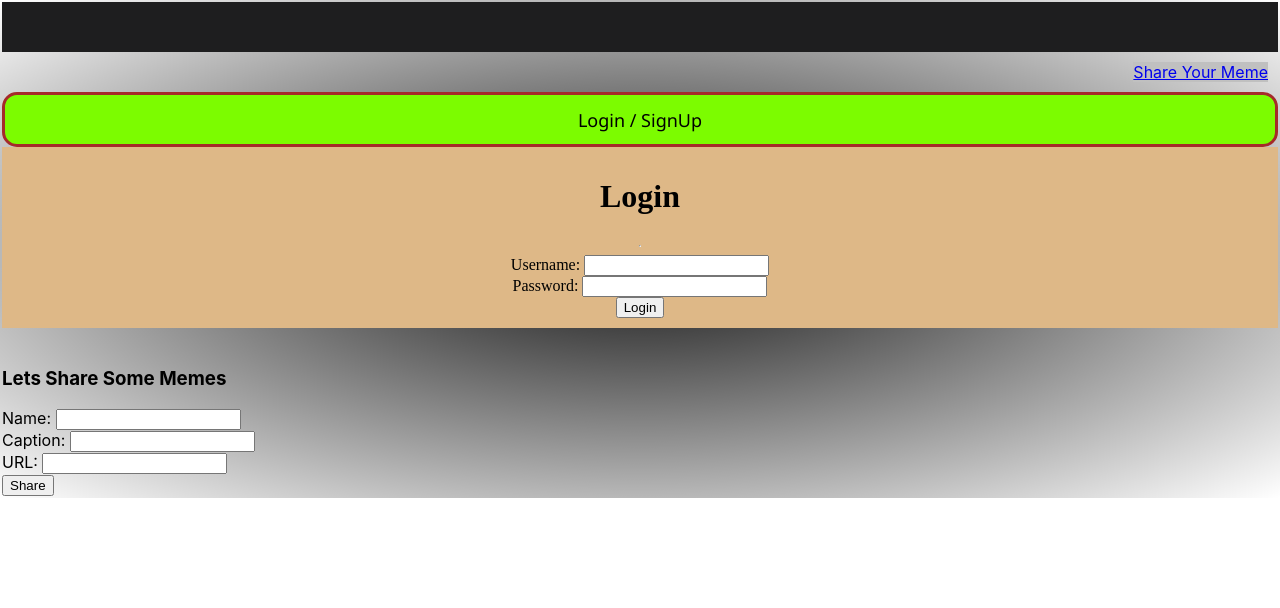
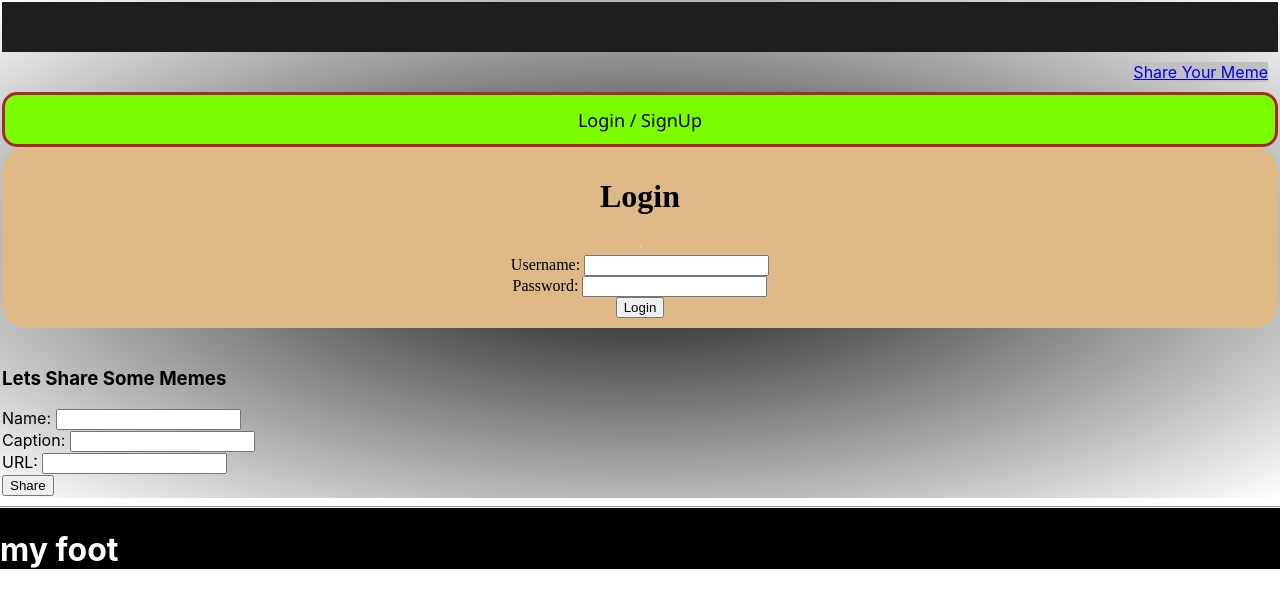
Before and after one commit to nik-kill/xMeme, a React (Create React App) app in the folder frontend/: page /create in a window 1280 px wide. Shown: the top 608 px of the page. Built offline with nearby package versions, Linux system fonts and the light colour scheme.

Commit message:
added footer component

```diff
--- a/frontend/src/App.css
+++ b/frontend/src/App.css
@@ -41,6 +41,7 @@
 
 .board{
   /* border: solid; */
+
 }
 
 .toggleButton{
@@ -62,6 +63,7 @@
   flex-direction: column;
   align-items: center;
   padding: 10px;
+  border-radius: 25px;
 
 }
 
@@ -81,3 +83,8 @@
 img {
   padding: 5px;
 }
+
+.footer {
+  background-color: black;
+  color: white;
+}
--- a/frontend/src/App.js
+++ b/frontend/src/App.js
@@ -9,7 +9,7 @@ import EditMeme from "./components/edit-meme.component";
 import CreateMeme from "./components/create-meme.component";
 
 import Board from "./components/board";
-
+import Footer from "./components/footer";
 function App() {
 
   return (
@@ -23,6 +23,8 @@ function App() {
         <Route path="/edit/:id" component={EditMeme} />
         <Route path="/create" component={CreateMeme} />
       </div>
+
+      <Footer />
     </Router>
   );
 }
--- /dev/null
+++ b/frontend/src/components/footer.js
@@ -0,0 +1,14 @@
+import React, { Component } from 'react';
+
+export default class Footer extends Component {
+
+    render() {
+        return (
+            <div className="footer">
+                <hr />
+                <h1>my foot</h1>
+
+            </div>
+        )
+    }
+}
```
